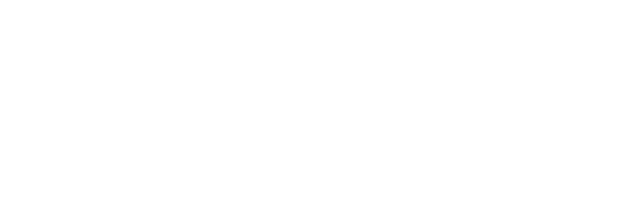
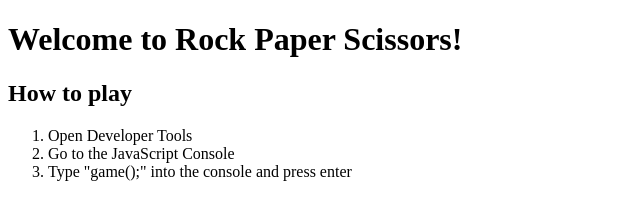
Before and after one commit to drewg73/rock_paper_scissors, a plain HTML site: page index.html in a window 1280 px wide. Shown: the whole page, without its empty margins (0-640 px from the left). Drawn offline with Linux system fonts and the light colour scheme.

Commit message:
Added instructions on how to start the game in with html

```diff
--- a/index.html
+++ b/index.html
@@ -7,6 +7,13 @@
     <title>Rock Paper Scissors</title>
 </head>
 <body>
+    <h1>Welcome to Rock Paper Scissors!</h1>
+    <h2>How to play</h2>
+    <ol>
+        <li>Open Developer Tools</li>
+        <li>Go to the JavaScript Console</li>
+        <li>Type "game();" into the console and press enter</li>
+    </ol>
     <script>
         const moves = ['rock', 'paper', 'scissors'];
         //Randomly returns Rock, Paper, or Scissors
```
